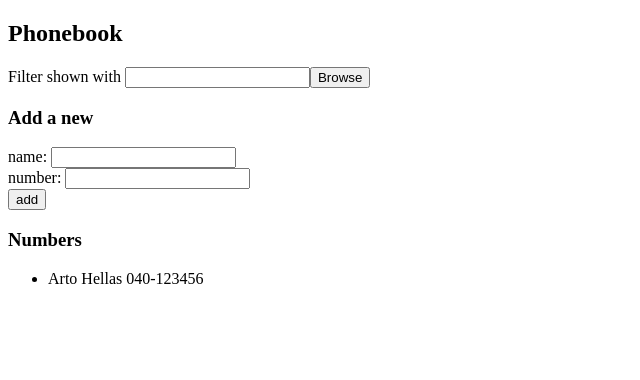
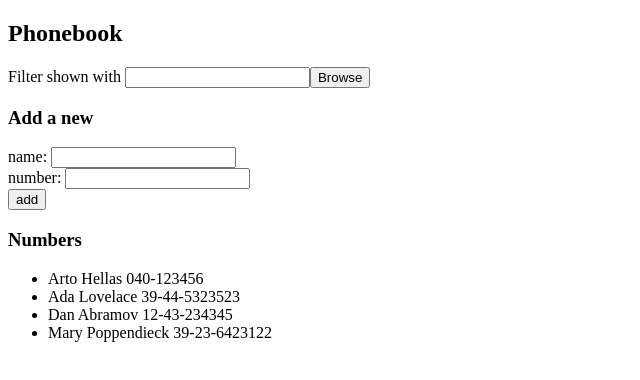
Before and after one commit to Alejandroernal/desarrollo-web-practica, a React (Vite) app in the folder parte2-formularios/: page / in a window 1280 px wide. Shown: the top 380 px of the page, without its empty margins (0-640 px from the left). Built offline with nearby package versions, Linux system fonts and the light colour scheme; data requests are answered from the project's data file.

Commit message:
2.11 Echo

```diff
--- /dev/null
+++ b/parte2-formularios/db.json
@@ -0,0 +1,24 @@
+{
+  "persons":[
+    {
+      "name": "Arto Hellas",
+      "number": "040-123456",
+      "id": 1
+    },
+    {
+      "name": "Ada Lovelace",
+      "number": "39-44-5323523",
+      "id": 2
+    },
+    {
+      "name": "Dan Abramov",
+      "number": "12-43-234345",
+      "id": 3
+    },
+    {
+      "name": "Mary Poppendieck",
+      "number": "39-23-6423122",
+      "id": 4
+    }
+  ]
+}
--- a/parte2-formularios/package.json
+++ b/parte2-formularios/package.json
@@ -7,9 +7,11 @@
     "dev": "vite",
     "build": "vite build",
     "lint": "eslint .",
-    "preview": "vite preview"
+    "preview": "vite preview",
+    "server": "json-server -p3001 --watch db.json"
   },
   "dependencies": {
+    "axios": "^1.11.0",
     "react": "^19.1.0",
     "react-dom": "^19.1.0"
   },
@@ -22,6 +24,7 @@
     "eslint-plugin-react-hooks": "^5.2.0",
     "eslint-plugin-react-refresh": "^0.4.20",
     "globals": "^16.3.0",
+    "json-server": "^1.0.0-beta.3",
     "vite": "^7.0.4"
   }
 }
--- a/parte2-formularios/src/App.jsx
+++ b/parte2-formularios/src/App.jsx
@@ -1,4 +1,7 @@
-import { useState } from 'react'
+import { useState, useEffect } from 'react'
+import axios from 'axios'
+
+
 
 const Filter = ({ filter, handleFilterChange, handleBrowse }) => (
   <form onSubmit={handleBrowse}>
@@ -31,7 +34,7 @@
   <ul>
     {persons.map((person, idx) => (
       <li key={idx}>
-        {person.name} {person.tel}
+        {person.name} {person.number}
       </li>
     ))}
   </ul>
@@ -74,6 +77,14 @@
       return
     }
 }
+
+useEffect(() => {
+    axios
+      .get('http://localhost:3001/persons')
+      .then(response => {
+        setPersons(response.data)
+      })
+  }, [])
 
 /*
   const handleBrowse = (event) => {
--- a/parte2-formularios/src/main.jsx
+++ b/parte2-formularios/src/main.jsx
@@ -1,5 +1,5 @@
-import React from 'react'
 import ReactDOM from 'react-dom/client'
 import App from './App'
 
+
 ReactDOM.createRoot(document.getElementById('root')).render(<App />)
```
Also changed, not shown: 1 other file (tests, documents, lock files or other folders).
